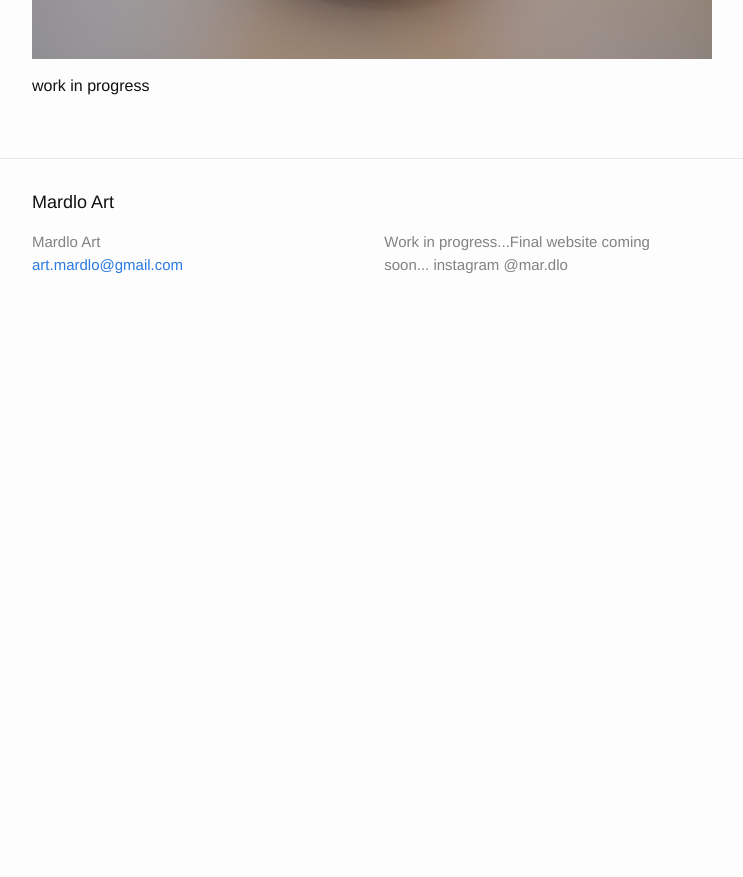
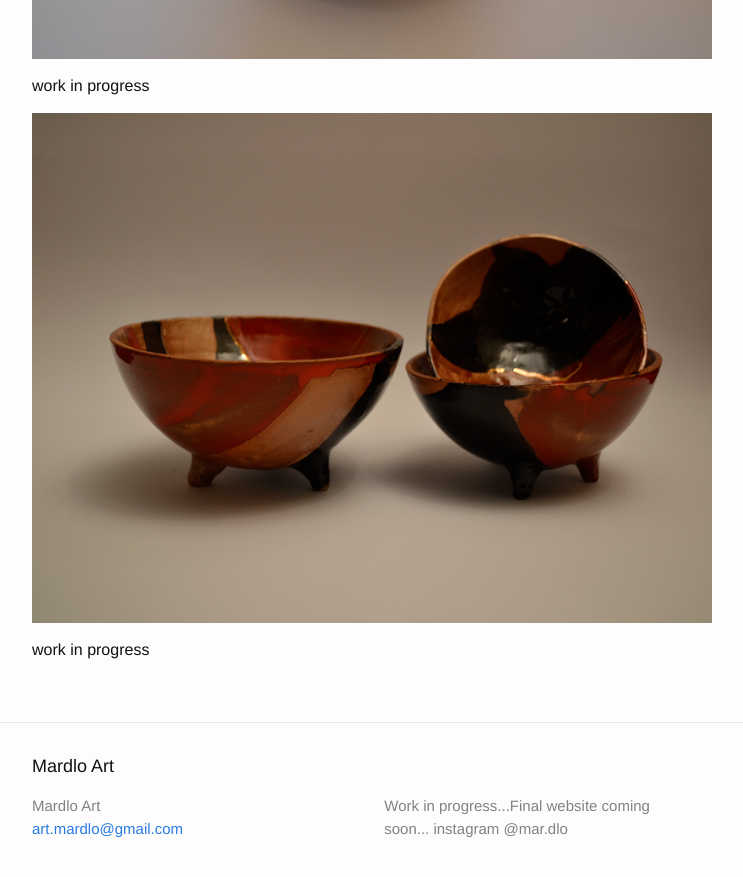
Before and after one commit to mardlo/mardlo.github.io, a Jekyll site: the page built from _posts/2016-11-19-spring.markdown, in a window 1280 px wide and 900 px high, scrolled down 1370 px. Shown: the top 877 px of the window, without its empty margins (268-1011 px from the left). Built offline with Jekyll 4.4.1, drawn with Linux system fonts in a browser that asks for light colours; before the commit the page ends 1706 px from its top, so only the background shows below that.

Commit message:
Update and rename 2016-11-19-soring.markdown to 2016-11-19-spring.markdown

```diff
--- a/_posts/2016-11-19-soring.markdown
+++ b/_posts/2016-11-19-spring.markdown
@@ -12,3 +12,7 @@ work in progress
 ![La mia ciotolotta](/assets/pics/trisdettagli800x600.png)
 
 work in progress
+
+![La mia ciotolotta](/assets/pics/spring9-800x600.png)
+
+work in progress
```
